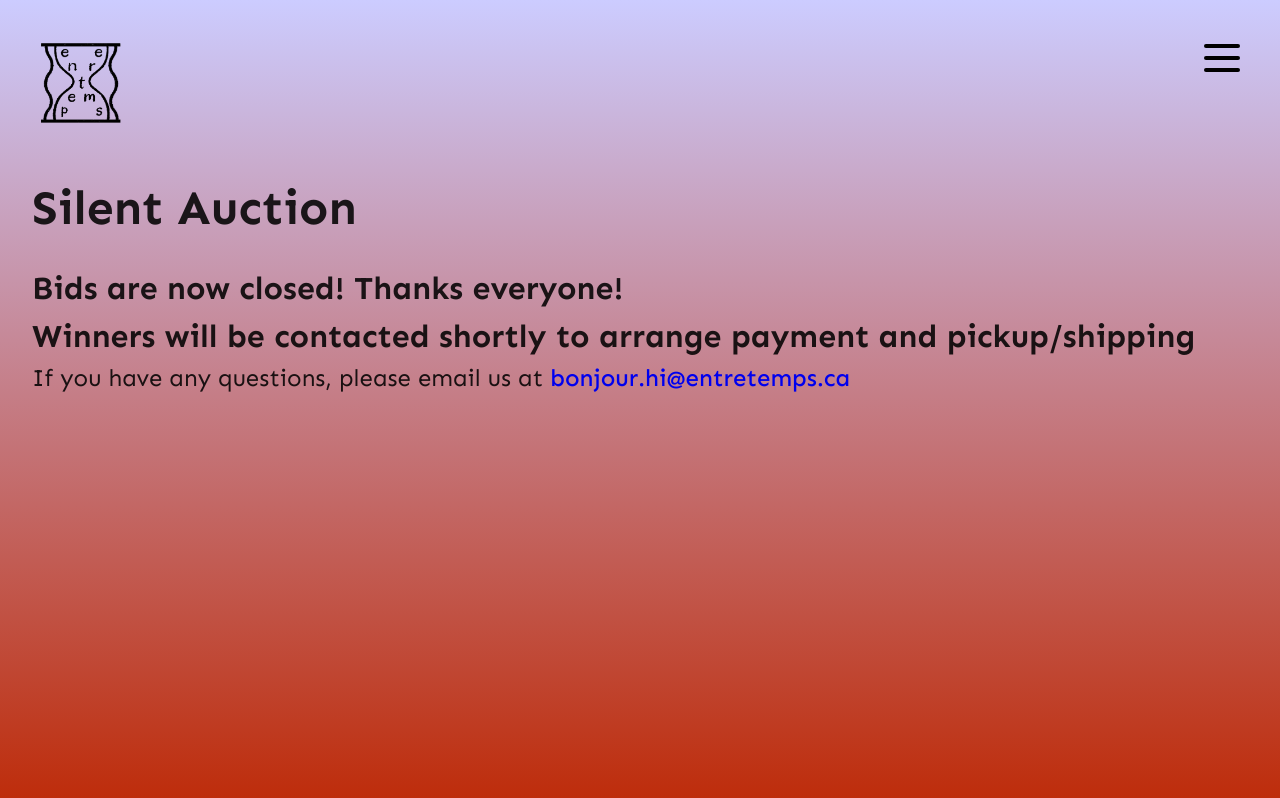
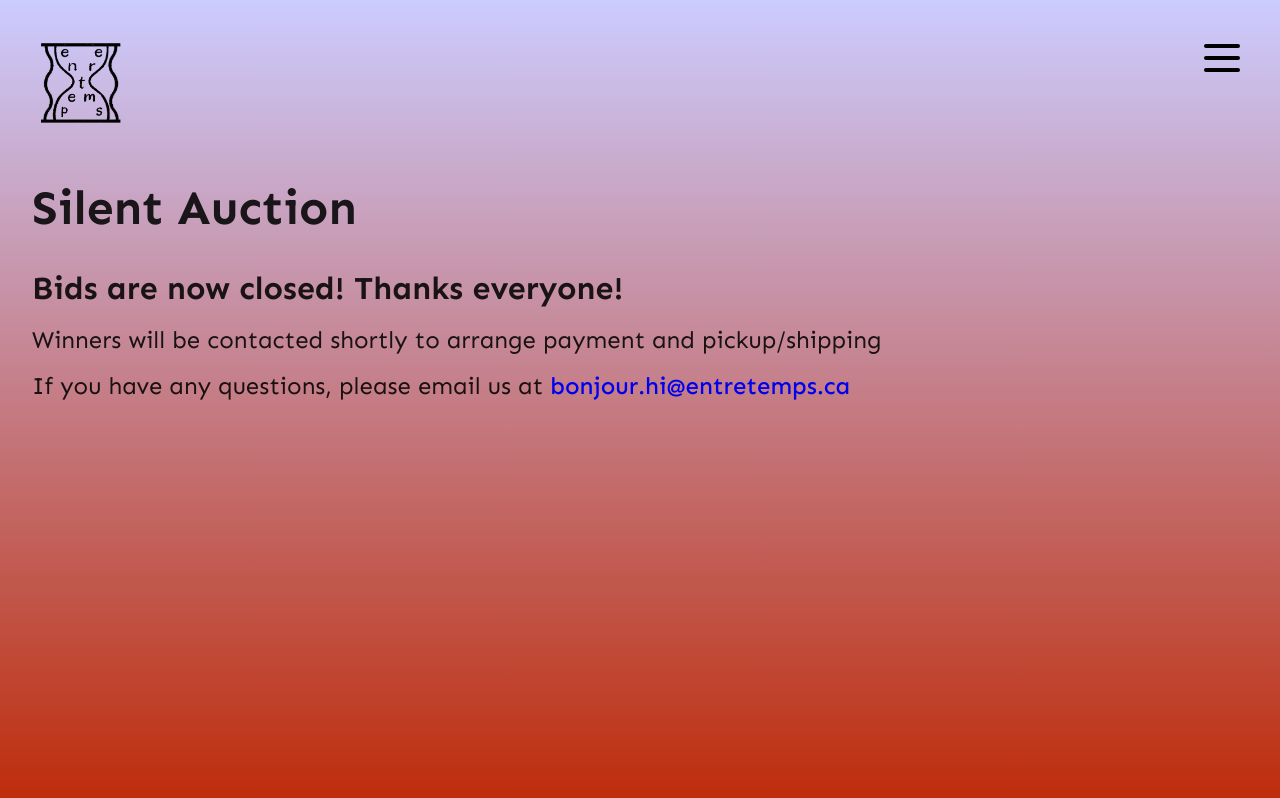
Before and after one commit to mariefoxall/wasted-effort, a React (Vite) app: page /shop in a window 1280 px wide. Built offline with nearby package versions, Linux system fonts and the light colour scheme.

Commit message:
closed info

```diff
--- a/src/Shop/Shop.css
+++ b/src/Shop/Shop.css
@@ -61,3 +61,7 @@
   z-index: 12;
   color: #f85a25;
 }
+
+.closed-info {
+  margin-top: 10px;
+}
--- a/src/Shop/Shop.jsx
+++ b/src/Shop/Shop.jsx
@@ -89,10 +89,10 @@ function Shop() {
     <>
       <h2>Silent Auction</h2>
       <h3>Bids are now closed! Thanks everyone! </h3>
-      <h3>
-        Winners will be contacted shortly to arrange payment and pickup/shipping
-      </h3>
-      <p>
+      <p className="closed-info">
+        Winners will be contacted shortly to arrange payment and pickup/shipping{" "}
+      </p>
+      <p className="closed-info">
         If you have any questions, please email us at{" "}
         <a className="email-link" href="mailto:bonjour.hi@entretemps.ca">
           bonjour.hi@entretemps.ca
```
